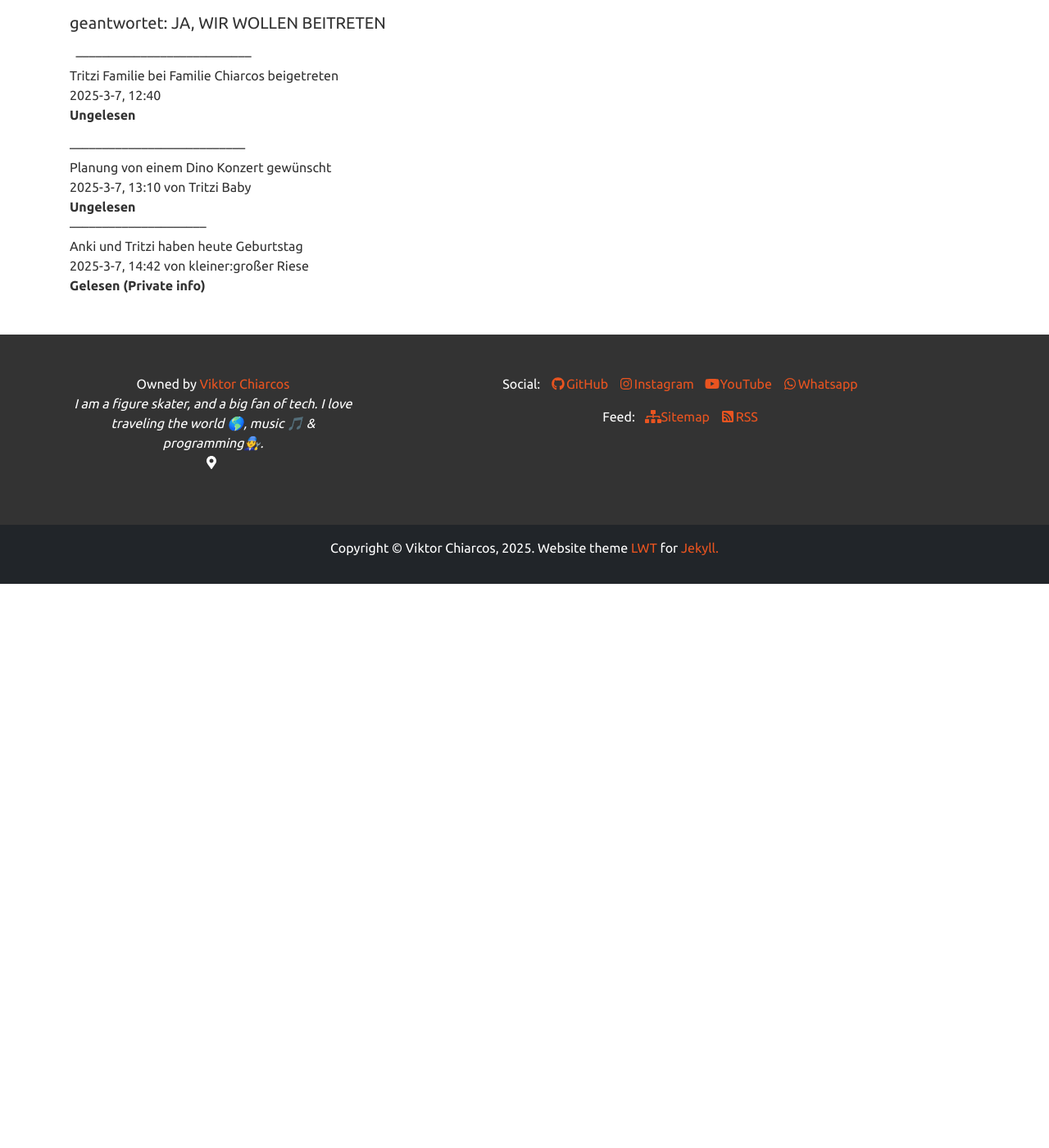
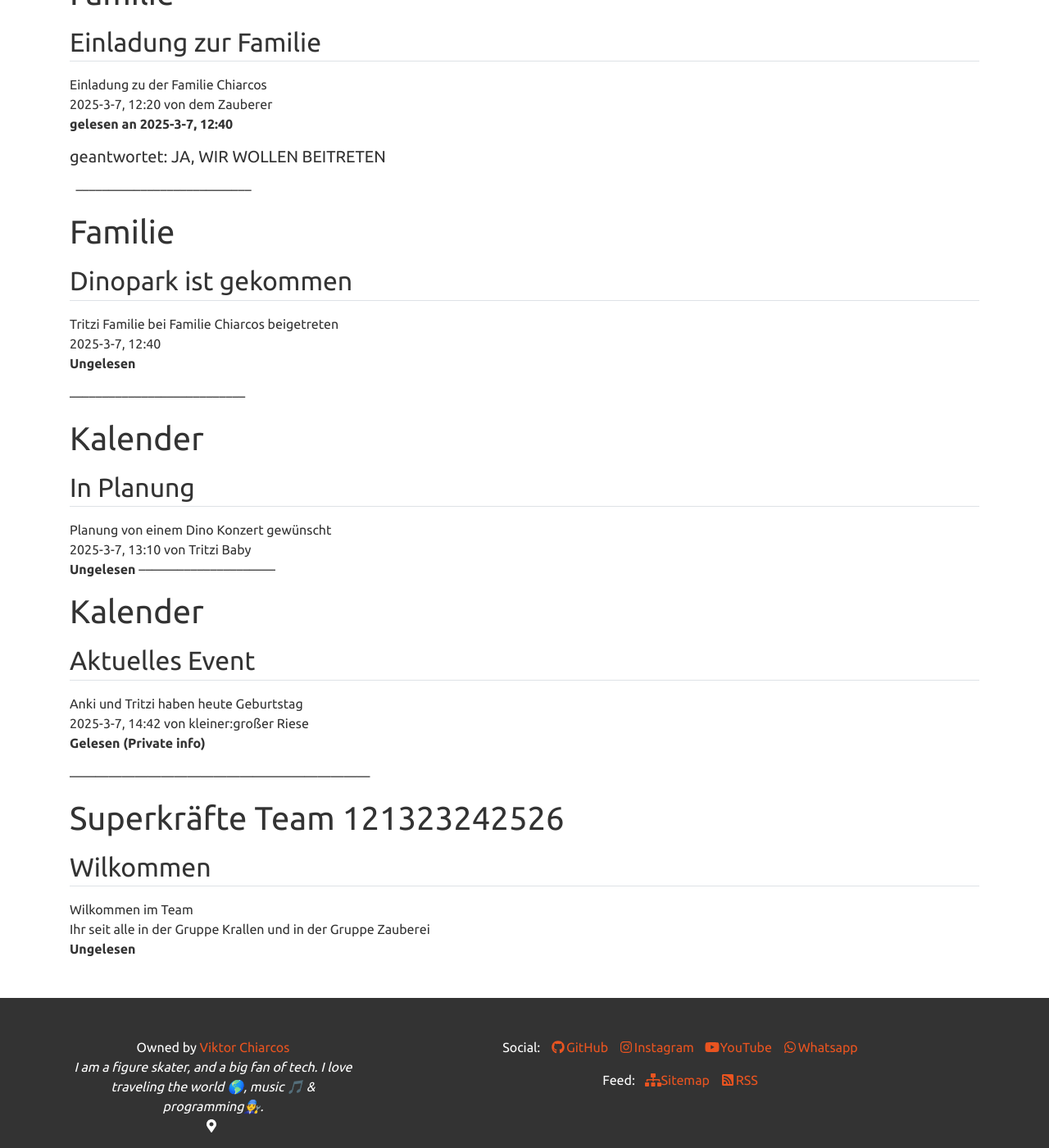
Before and after one commit to viktor-chiarcos/viktor-chiarcos.github.io, a Jekyll site: the page built from _pages/tritzi.md, in a window 1280 px wide and 1400 px high, scrolled down 806 px. Shown: the whole window at 82% size. Built offline with Jekyll 4.4.1, drawn with Linux system fonts in a browser that asks for light colours; before the commit the page ends 1518 px from its top, so only the background shows below that; some of the changed text lies outside the part shown.

Commit message:
Update tritzi.md

```diff
--- a/_pages/tritzi.md
+++ b/_pages/tritzi.md
@@ -18,21 +18,37 @@ Startseite\
 # Wir
 
 #  Dinopark
+––––––––––––––––––––––––
+# Familie
+## Einladung zur Familie
 Einladung zu der Familie Chiarcos\
 2025-3-7, 12:20 von dem Zauberer\
 **gelesen an 2025-3-7, 12:40**
 ##### geantwortet: JA, WIR WOLLEN BEITRETEN
 &nbsp;
-–––––––––––––––––––––––––––\
+–––––––––––––––––––––––––––
+# Familie
+## Dinopark ist gekommen
 Tritzi Familie bei Familie Chiarcos beigetreten\
 2025-3-7, 12:40\
 **Ungelesen**
 
-–––––––––––––––––––––––––––\
+–––––––––––––––––––––––––––
+# Kalender
+## In Planung
 Planung von einem Dino Konzert gewünscht\
 2025-3-7, 13:10 von Tritzi Baby\
-**Ungelesen**\
-–––––––––––––––––––––\
+**Ungelesen**
+–––––––––––––––––––––
+# Kalender
+## Aktuelles Event
 Anki und Tritzi haben heute Geburtstag\
 2025-3-7, 14:42 von kleiner:großer Riese\
 **Gelesen (Private info)**
+
+———————————————————————
+# Superkräfte Team 121323242526
+## Wilkommen
+Wilkommen im Team\
+Ihr seit alle in der Gruppe Krallen und in der Gruppe Zauberei\
+**Ungelesen**
```
